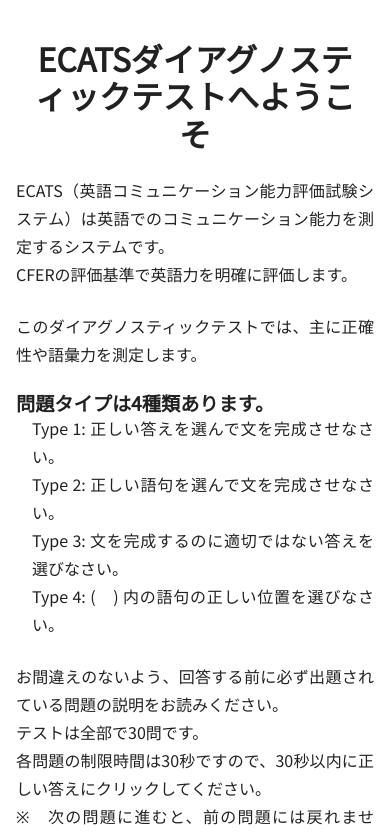
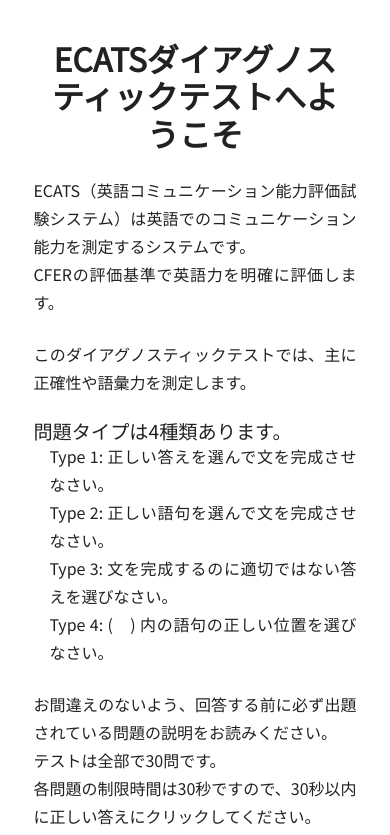
Before and after one commit to globallabo/ecats-test, a React (Create React App) app in the folder frontend/: page / in a window 390 px wide. Shown: the top 835 px of the page. Built offline with nearby package versions, Linux system fonts and the light colour scheme.

Commit message:
Fix the width to be more responsive on the start page.

```diff
--- a/frontend/src/app/theme.js
+++ b/frontend/src/app/theme.js
@@ -27,7 +27,7 @@
     },
     h3: {
       fontSize: "1.2rem",
-      fontWeight: "bold",
+      // fontWeight: "bold",
       margin: "0",
       padding: "0",
       textAlign: "left",
@@ -37,7 +37,7 @@
       // width: "36ch",
       lineHeight: "1.75",
       minWidth: "30ch",
-      maxnWidth: "40ch",
+      maxWidth: "40ch",
       textAlign: "justify",
     },
     button: {
--- a/frontend/src/features/test/StartPage.js
+++ b/frontend/src/features/test/StartPage.js
@@ -11,11 +11,10 @@
 
   return (
     <Container>
+      <Typography variant="h1">
+        ECATSダイアグノスティックテストへようこそ
+      </Typography>
       <Box textAlign="center">
-        <Typography variant="h1">
-          ECATSダイアグノスティックテストへようこそ
-        </Typography>
-
         <Typography variant="body1">
           ECATS（英語コミュニケーション能力評価試験システム）は英語でのコミュニケーション能力を測定するシステムです。
           <br />
```
